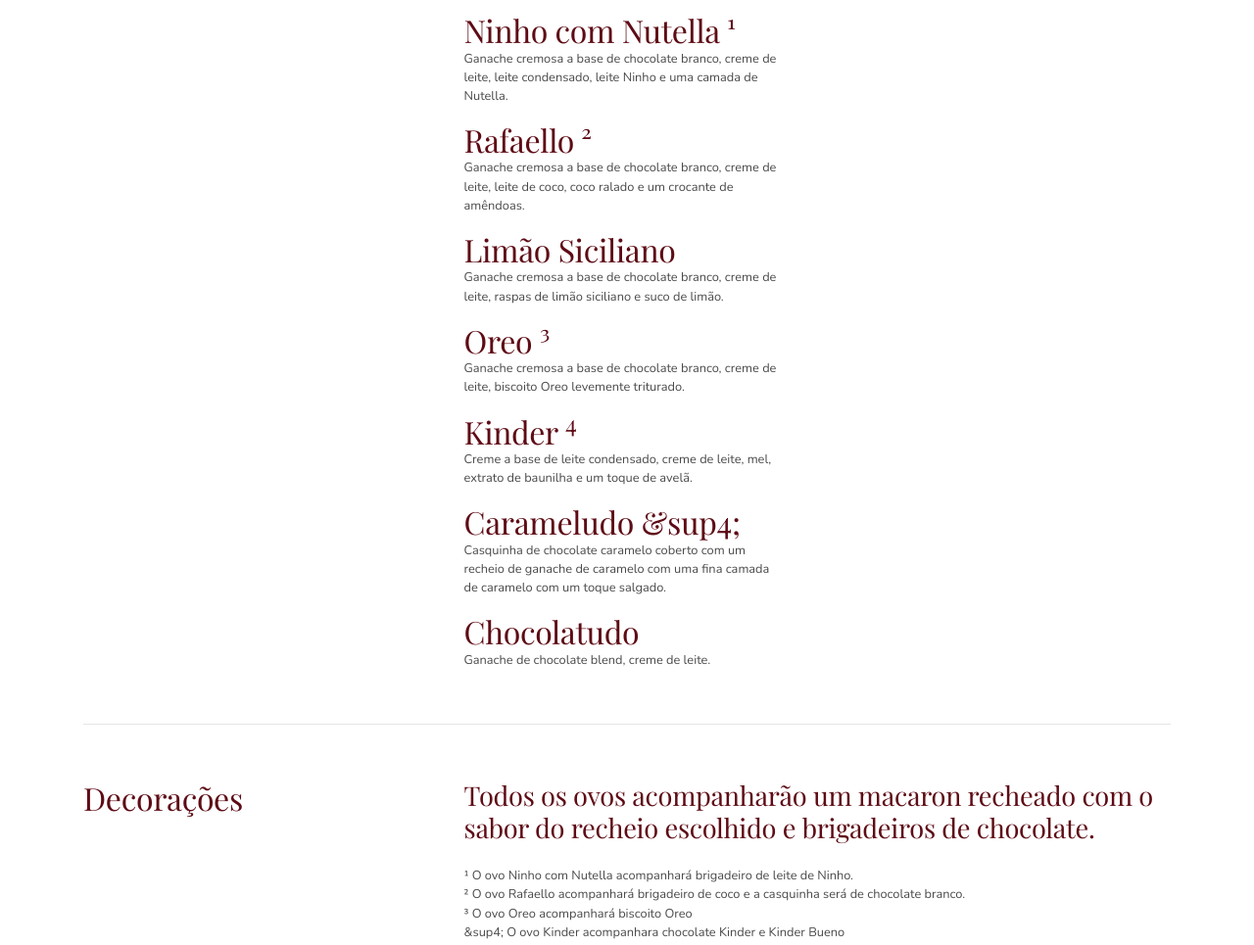
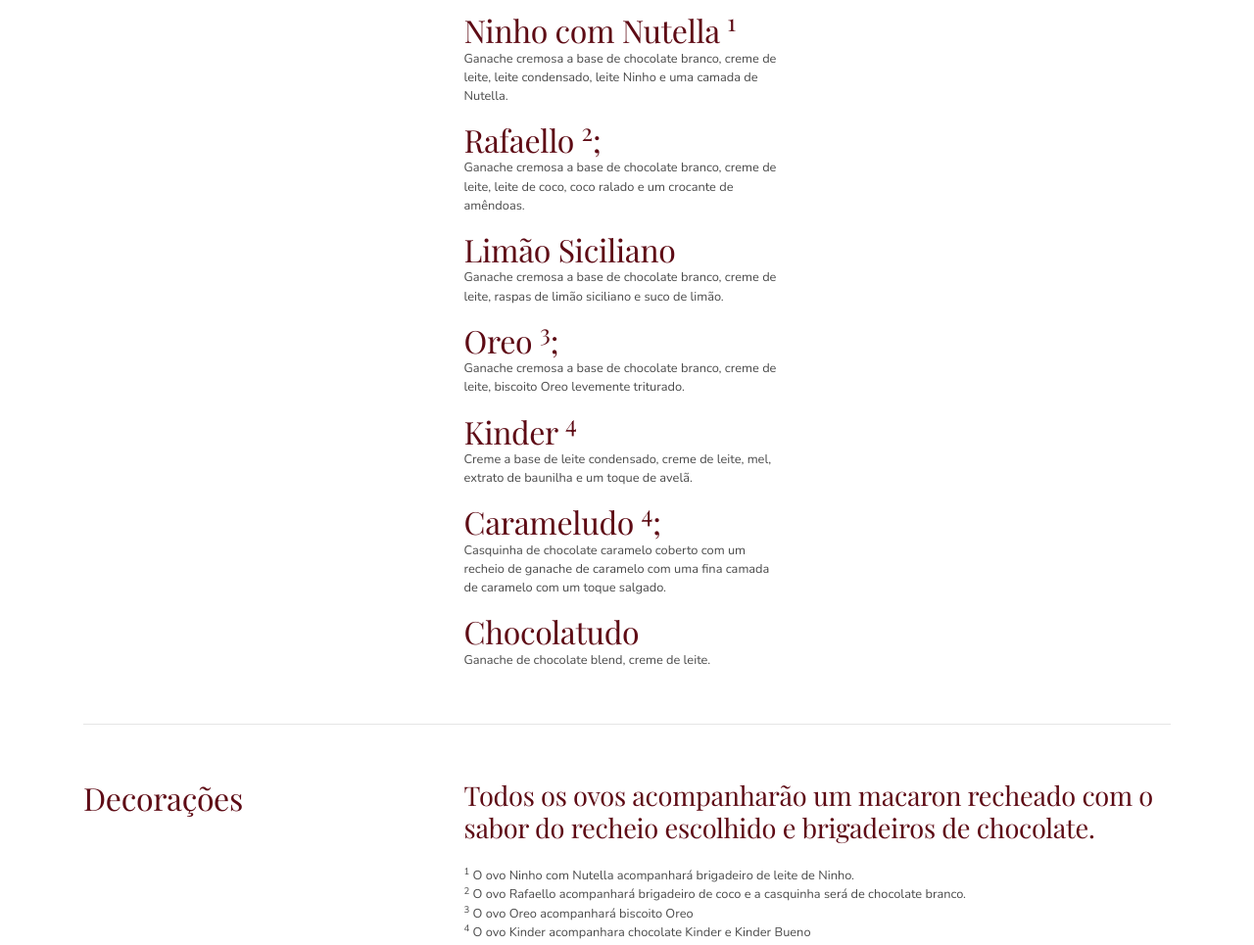
Before and after one commit to umbocadoce/umbocadoce.github.io, a website: page pascoa.html in a window 1280 px wide. Shown: the part 2060-3025 px from the top of the page at 98% size. Drawn offline with nearby package versions, Linux system fonts and the light colour scheme.

Commit message:
Update pascoa.html
alteração sup

```diff
--- a/pascoa.html
+++ b/pascoa.html
@@ -160,13 +160,13 @@
                   </p>
                 </div>
                 <div class="tabela-conteudo-linha mt-3">
-                  <h3>Ninho com Nutella &sup1</h3>
+                  <h3>Ninho com Nutella <sup>1</sup></h3>
                   <p>
                     <small>Ganache cremosa a base de chocolate branco, creme de leite, leite condensado, leite Ninho e uma camada de Nutella.</small>
                   </p>
                 </div>
                 <div class="tabela-conteudo-linha mt-3">
-                  <h3>Rafaello &sup2;</h3>
+                  <h3>Rafaello <sup>2</sup>;</h3>
                   <p>
                     <small>Ganache cremosa a base de chocolate branco, creme de leite, leite de coco, coco ralado e um crocante de amêndoas.</small>
                   </p>
@@ -178,7 +178,7 @@
                   </p>
                 </div>
                 <div class="tabela-conteudo-linha mt-3">
-                  <h3>Oreo &sup3;</h3>
+                  <h3>Oreo <sup>3</sup>;</h3>
                   <p>
                     <small>Ganache cremosa a base de chocolate branco, creme de leite, biscoito Oreo levemente triturado.</small>
                   </p>
@@ -191,7 +191,7 @@
                 </div>
 
                 <div class="tabela-conteudo-linha mt-3">
-                  <h3>Carameludo &sup4;</h3>
+                    <h3>Carameludo <sup>4</sup>;</h3>
                   <p>
                     <small>Casquinha de chocolate caramelo coberto com um recheio de ganache de caramelo com uma fina camada de caramelo com um toque salgado.</small>
                   </p>
@@ -222,10 +222,10 @@
                 <div class="tabela-conteudo-linha">
                   <h4>Todos os ovos acompanharão um macaron recheado com o sabor do recheio escolhido e brigadeiros de chocolate.</h4>
                   <p class="mt-4">
-                    <small>&sup1; O ovo Ninho com Nutella acompanhará brigadeiro de leite de Ninho.</small>
-                    <small>&sup2; O ovo Rafaello acompanhará brigadeiro de coco e a casquinha será de chocolate branco.</small>
-                    <small>&sup3; O ovo Oreo acompanhará biscoito Oreo</small>
-                    <small>&sup4; O ovo Kinder acompanhara chocolate Kinder e Kinder Bueno</small>
+                    <small><sup>1</sup> O ovo Ninho com Nutella acompanhará brigadeiro de leite de Ninho.</small>
+                    <small><sup>2</sup> O ovo Rafaello acompanhará brigadeiro de coco e a casquinha será de chocolate branco.</small>
+                    <small><sup>3</sup> O ovo Oreo acompanhará biscoito Oreo</small>
+                    <small><sup>4</sup> O ovo Kinder acompanhara chocolate Kinder e Kinder Bueno</small>
                   </p>
                 </div>
 
```
